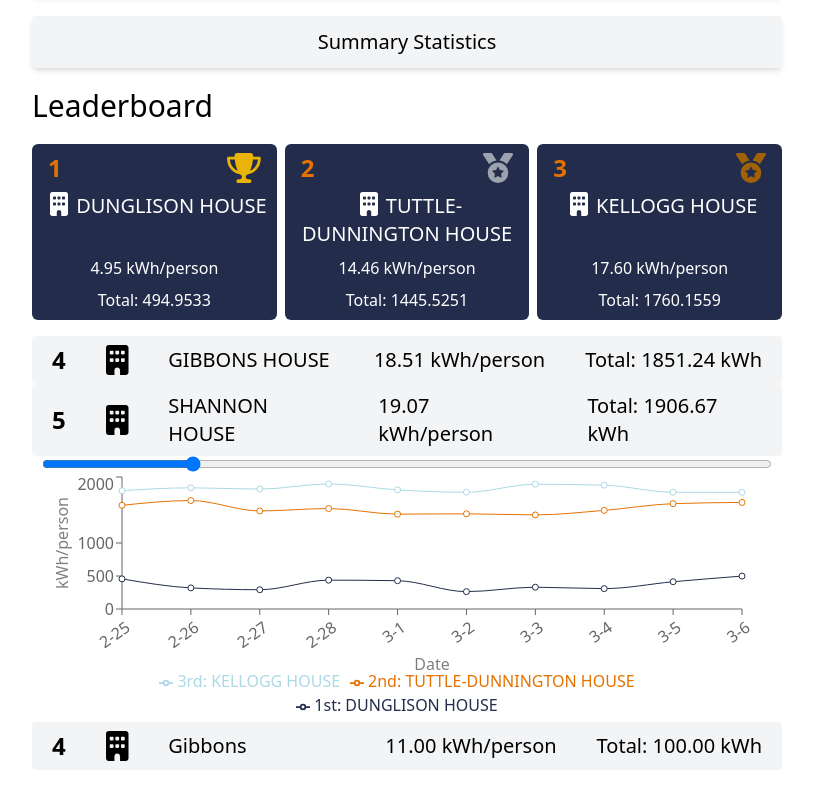
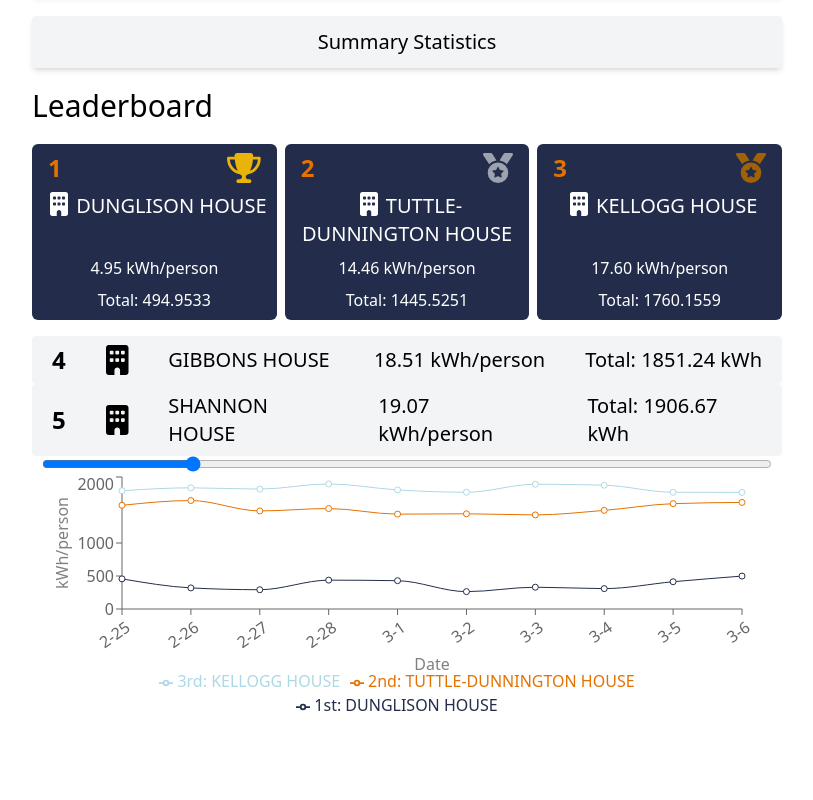
Before and after one commit to julesfll/ecodash, a Next.js app: page / in a window 1280 px wide. Shown: the part 284-1084 px from the top of the page, without its empty margins (233-1046 px from the left). After the commit the page ends 1046 px from the top, so only its background shows below. Built offline with nearby package versions, Linux system fonts and the light colour scheme.

Commit message:
remove fake data

```diff
--- a/components/Leaderboard.tsx
+++ b/components/Leaderboard.tsx
@@ -118,14 +118,6 @@ export default function Leaderboard({ data }: { data: Building[] }) {
       </div>
 
       <OverallGraph />
-
-      <LeaderboardListItem
-        name={"Gibbons"}
-        place={4}
-        summaryStat={11}
-        prevSummary={11}
-        totalStat={100}
-      />
     </div>
   );
 }
```
